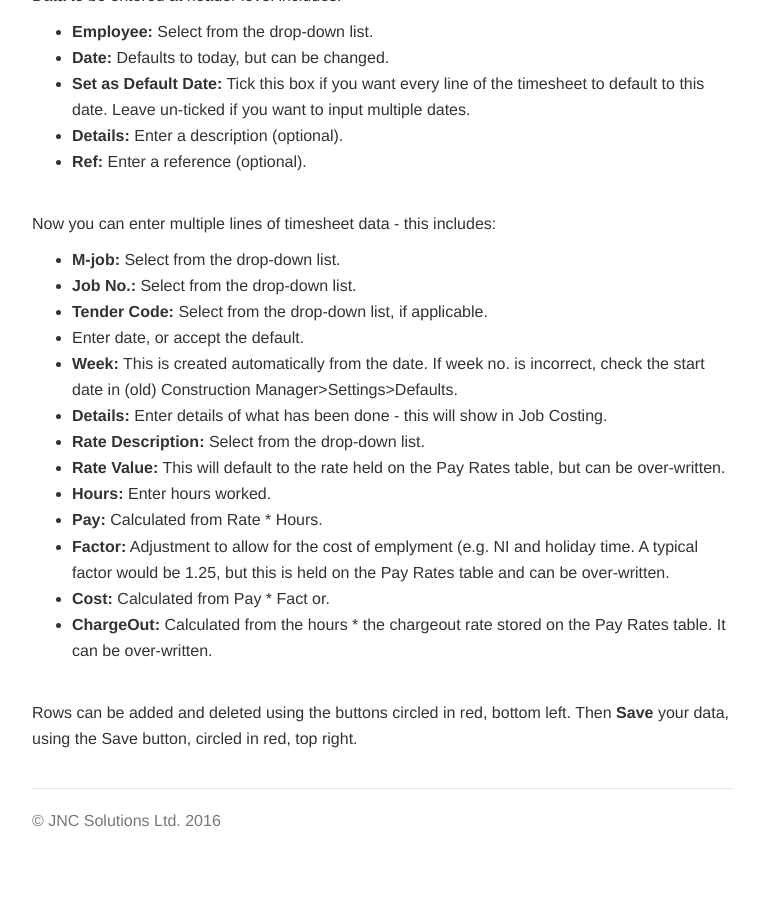
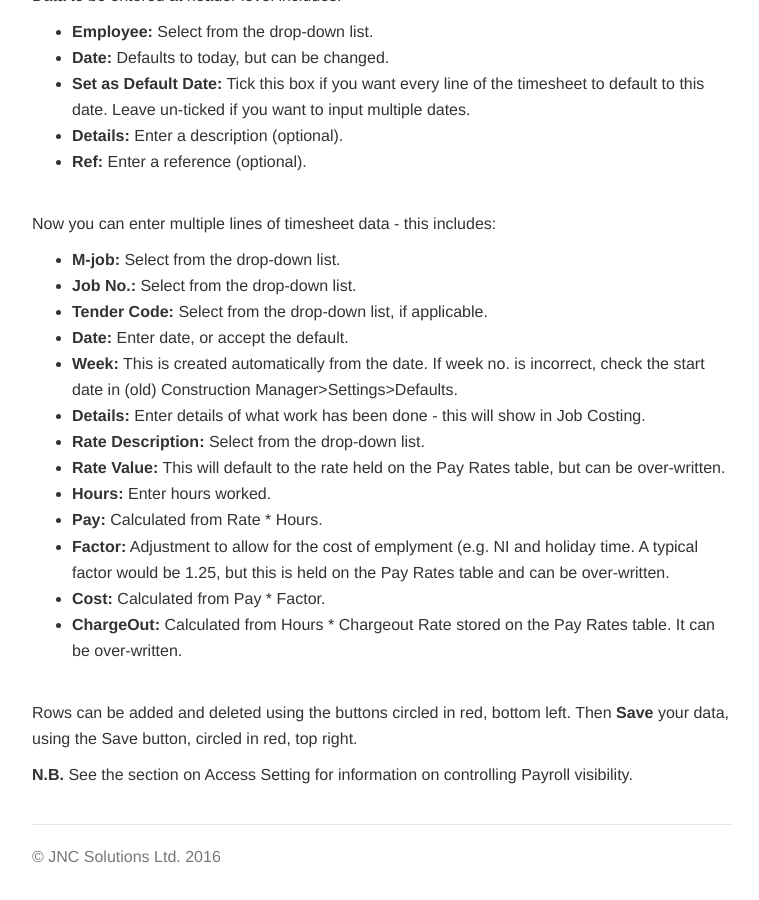
Before and after one commit to JNCSolutions/ConstructionManagerDocs, a Jekyll site: the page built from labour.html, in a window 1280 px wide and 900 px high, scrolled down 1467 px. Shown: the whole window, without its empty margins (258-1017 px from the left). Built offline with Jekyll 4.4.1, drawn with Linux system fonts in a browser that asks for light colours; before the commit the page ends 2331 px from its top, so only the background shows below that; some of the changed text lies outside the part shown.

Commit message:
Update labour.html

```diff
--- a/labour.html
+++ b/labour.html
@@ -54,23 +54,25 @@ title: Labour
       <li><b>M-job:</b> Select from the drop-down list.</li>
       <li><b>Job No.:</b> Select from the drop-down list.</li>
       <li><b>Tender Code:</b> Select from the drop-down list, if applicable.</li>
-      <li><bDate:</b> Enter date, or accept the default.</li>
+      <li><b>Date:</b> Enter date, or accept the default.</li>
       <li><b>Week:</b> This is created automatically from the date. If week no. is incorrect, check the start date in
               (old) Construction Manager>Settings>Defaults.</li>
-      <li><b>Details:</b> Enter details of what has been done - this will show in Job Costing.</li>
+      <li><b>Details:</b> Enter details of what work has been done - this will show in Job Costing.</li>
       <li><b>Rate Description:</b> Select from the drop-down list.</li>
       <li><b>Rate Value:</b> This will default to the rate held on the Pay Rates table, but can be over-written.</li>
       <li><b>Hours:</b> Enter hours worked.</li>
       <li><b>Pay:</b> Calculated from Rate * Hours.</li>
       <li><b>Factor:</b> Adjustment to allow for the cost of emplyment (e.g. NI and holiday time.
               A typical factor would be 1.25, but this is held on the Pay Rates table and can be over-written.</li>
-      <li><b>Cost:</b> Calculated from Pay * Fact or.</li>
-      <li><b>ChargeOut:</b> Calculated from the hours * the chargeout rate stored on the Pay Rates table.
+      <li><b>Cost:</b> Calculated from Pay * Factor.</li>
+      <li><b>ChargeOut:</b> Calculated from Hours * Chargeout Rate stored on the Pay Rates table.
               It can be over-written.</li>
      </ul>
      <br>
     <p>Rows can be added and deleted using the buttons circled in red, bottom left.
     Then <b>Save</b> your data, using the Save button, circled in red, top right.</p>
+    <p><b>N.B.</b> See the section on Access Setting for information on controlling Payroll visibility.</p>
+
     <br>
 
  </div>
```
Also changed, not shown: other parts of labour.html (+1 -1 lines).
